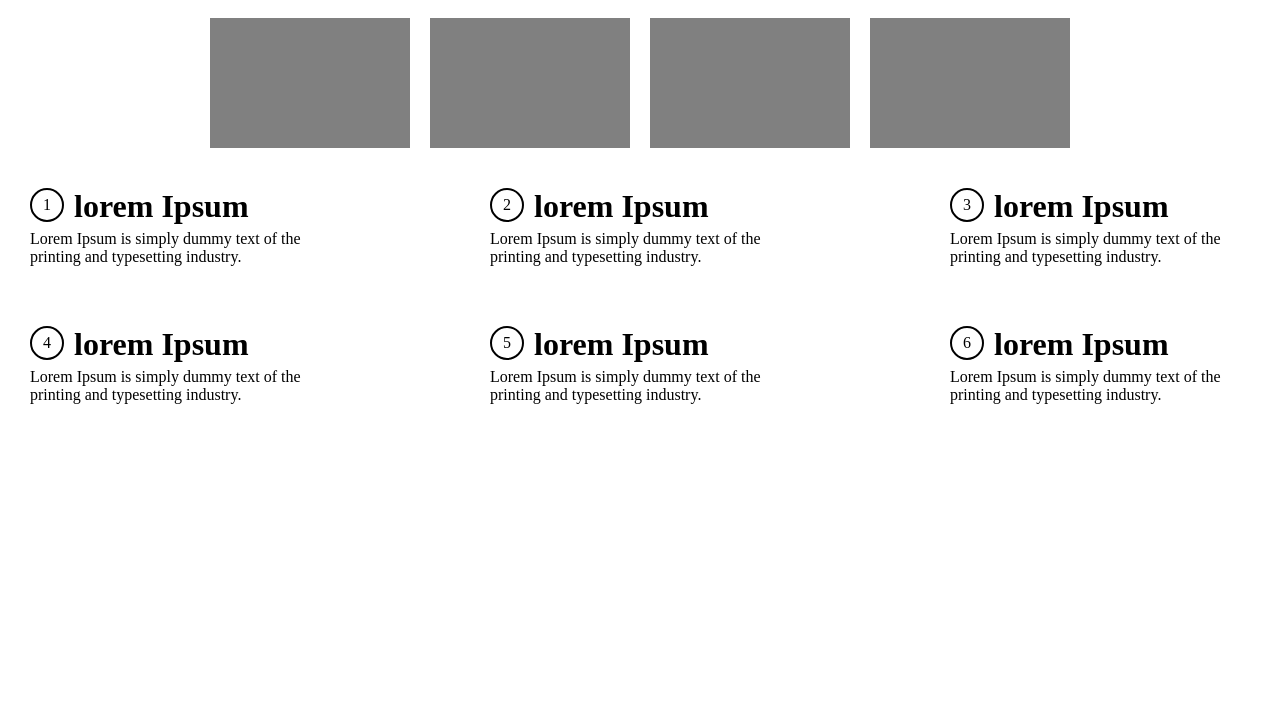
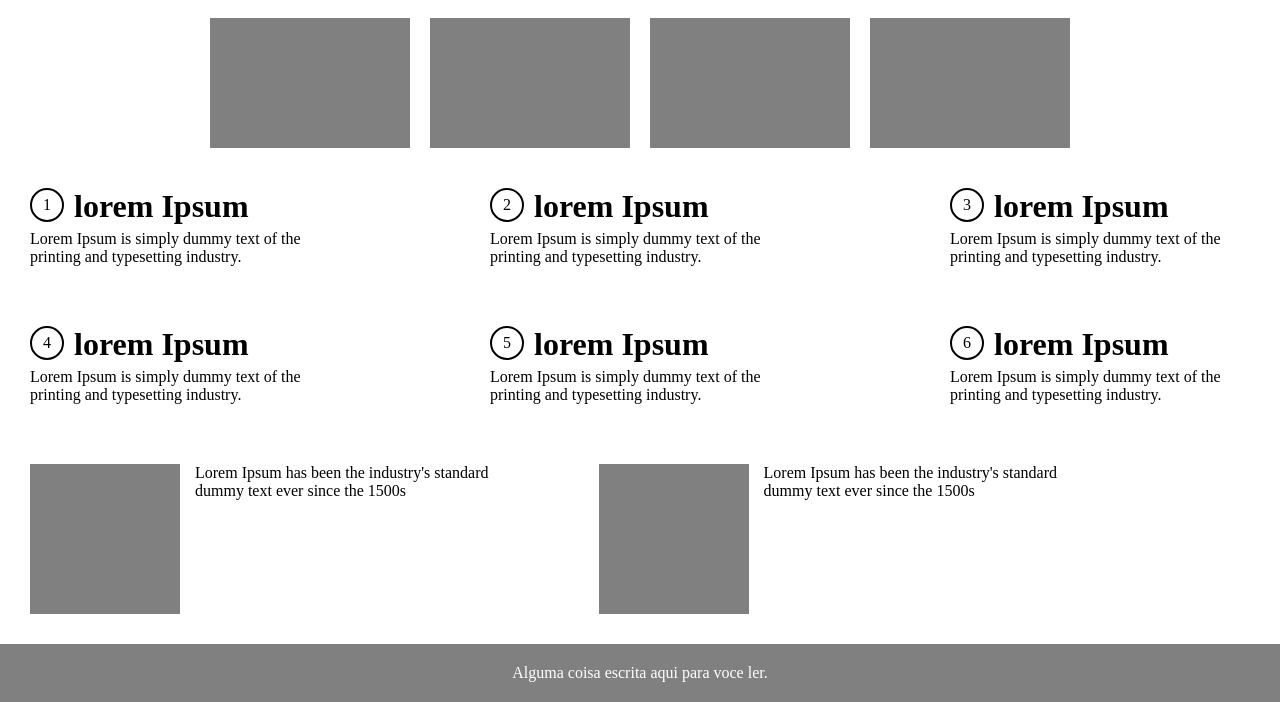
Before and after one commit to thiagoO2006-th/qua207082, a plain HTML site: page landing-page.html in a window 1280 px wide. Shown: the part 323-1025 px from the top of the page. Before the commit the page ends 800 px from the top, so only its background shows below. Drawn offline with Linux system fonts and the light colour scheme.

Commit message:
landing-page: div depomento 19/08

```diff
--- a/landing-page.html
+++ b/landing-page.html
@@ -97,6 +97,27 @@
         .noticia p {
             margin-top: 5px;
         }
+        #depoimentos {
+            display: flex;
+
+        }
+        .depoimento {
+            padding: 30px;
+        }
+        .foto {
+            background-color: gray;
+            width: 150px;
+            height: 150px;
+            float: left;
+            margin-right: 15px;
+        }
+
+        footer {
+            background-color: gray;
+            text-align: center;
+            padding: 20px;
+            color: white;
+        }
     </style>
 </head>
 
@@ -169,6 +190,21 @@
         <p> Lorem Ipsum is simply dummy text of the printing and typesetting industry.</p>
     </div>
 </section>
+<section id="depoimentos">
+    <div class="depoimento">
+        <div class="foto"></div>
+        <p>Lorem Ipsum has been the industry's
+    standard dummy text ever since the 1500s</p>
+    </div>
+    <div class="depoimento">
+        <div class="foto"></div>
+        <p>Lorem Ipsum has been the industry's
+        standard dummy text ever since the 1500s</p>
+    </div>
+</section>
+<footer>
+    Alguma coisa escrita aqui para voce ler.
+</footer>
 </body>
 
 </html>
```
